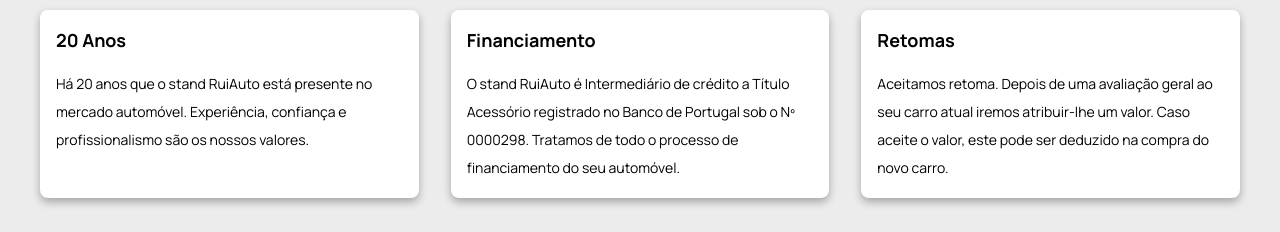
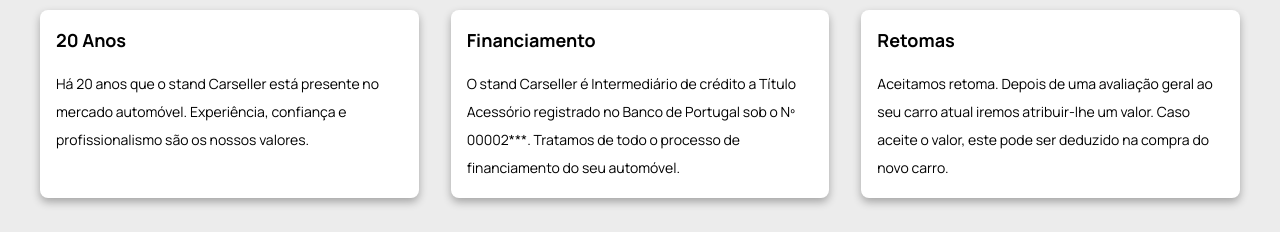
Before and after one commit to carlos-lima-dev/carstand, a React (Vite) app in the folder carseller/: page / in a window 1280 px wide. Shown: the part 1385-1617 px from the top of the page. Built offline with nearby package versions, Linux system fonts and the light colour scheme.

Commit message:
change home page names

```diff
--- a/carseller/src/pages/Homepage/News/News.jsx
+++ b/carseller/src/pages/Homepage/News/News.jsx
@@ -114,13 +114,13 @@
           <Vantagens
             title={"20 Anos"}
             text={
-              "Há 20 anos que o stand RuiAuto está presente no mercado automóvel. Experiência, confiança e profissionalismo são os nossos valores."
+              "Há 20 anos que o stand Carseller está presente no mercado automóvel. Experiência, confiança e profissionalismo são os nossos valores."
             }
           />
           <Vantagens
             title={"Financiamento"}
             text={
-              "O stand RuiAuto é Intermediário de crédito a Título Acessório registrado no Banco de Portugal sob o Nº 0000298. Tratamos de todo o processo de financiamento do seu automóvel."
+              "O stand Carseller é Intermediário de crédito a Título Acessório registrado no Banco de Portugal sob o Nº 00002***. Tratamos de todo o processo de financiamento do seu automóvel."
             }
           />
           <Vantagens
```
